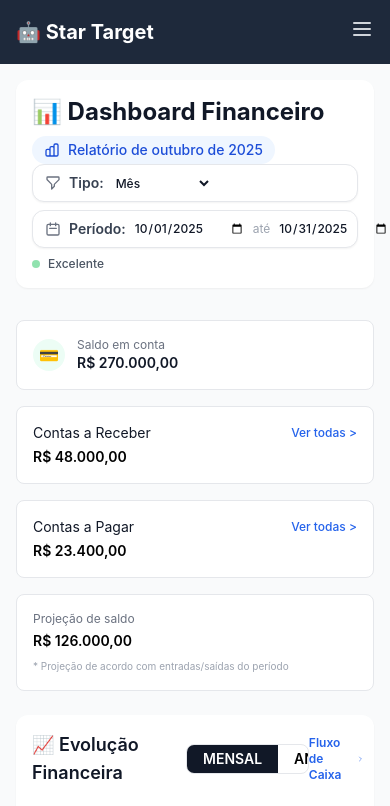
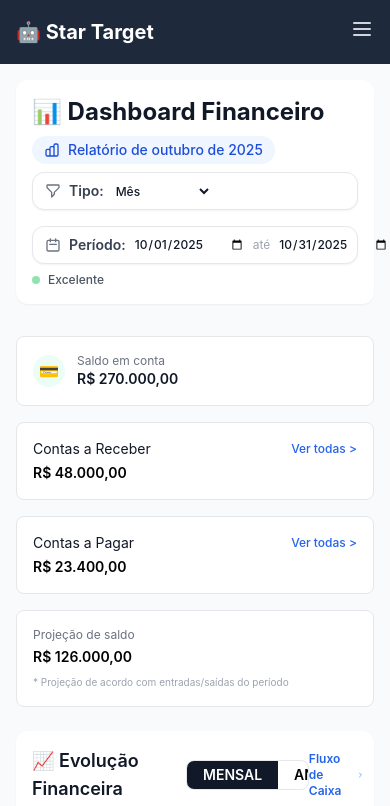
Before and after one commit to arthurbowens/ia-financeira-erp, an Angular app: page /dashboard in a window 390 px wide. Shown: the top 806 px of the page. Built offline with nearby package versions, Linux system fonts and the light colour scheme.

Commit message:
chore(dashboard): adicionar margens responsivas para afastar filtros do título

```diff
--- a/src/app/components/dashboard/dashboard.component.html
+++ b/src/app/components/dashboard/dashboard.component.html
@@ -13,7 +13,7 @@
             </div>
           </div>
         </div>
-        <div class="flex flex-col sm:flex-row sm:flex-wrap lg:items-center gap-2 sm:gap-3 lg:gap-4">
+        <div class="flex flex-col sm:flex-row sm:flex-wrap lg:items-center gap-2 sm:gap-3 lg:gap-4 mt-2 sm:mt-0">
           <!-- Filtro de Tipo -->
           <div class="flex items-center gap-2 sm:gap-3 bg-white border border-gray-200 rounded-xl px-3 py-2 sm:px-4 sm:py-3 shadow-sm hover:shadow-md transition-all duration-200 hover:border-blue-300 w-full sm:w-auto text-[12px] sm:text-sm">
             <div class="flex items-center gap-2">
@@ -33,7 +33,7 @@
           </div>
 
           <!-- Filtro de Período (Dinâmico) -->
-          <div class="flex items-center gap-2 sm:gap-3 bg-white border border-gray-200 rounded-xl px-3 py-2 sm:px-4 sm:py-3 shadow-sm hover:shadow-md transition-all duration-200 hover:border-blue-300 w-full sm:w-auto text-[12px] sm:text-sm">
+          <div class="flex items-center gap-2 sm:gap-3 bg-white border border-gray-200 rounded-xl px-3 py-2 sm:px-4 sm:py-3 shadow-sm hover:shadow-md transition-all duration-200 hover:border-blue-300 w-full sm:w-auto text-[12px] sm:text-sm mt-2 sm:mt-0">
             <div class="flex items-center gap-2">
               <svg class="w-4 h-4 sm:w-5 sm:h-5 text-gray-500" fill="none" stroke="currentColor" viewBox="0 0 24 24">
                 <path stroke-linecap="round" stroke-linejoin="round" stroke-width="2" d="M8 7V3m8 4V3m-9 8h10M5 21h14a2 2 0 002-2V7a2 2 0 00-2-2H5a2 2 0 00-2 2v12a2 2 0 002 2z"></path>
```
